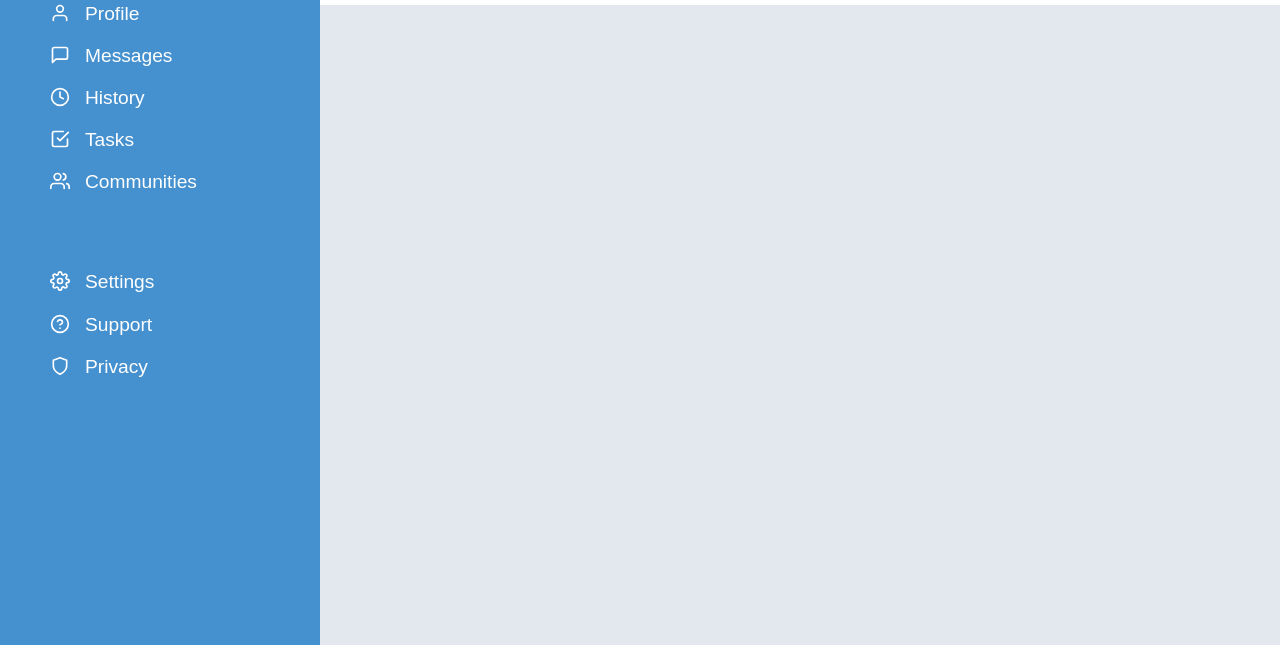
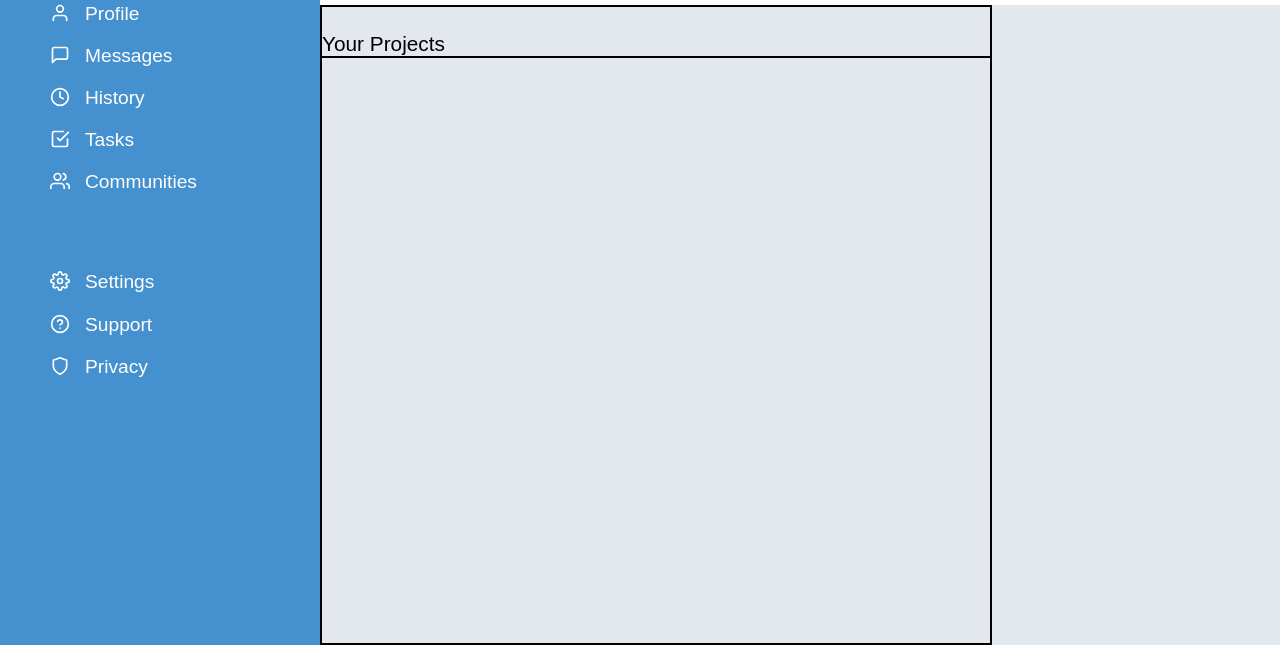
Before and after one commit to kamalypatel/admin-dashboard, a website: page index.html in a window 1280 px wide. Shown: the part 155-800 px from the top of the page. Drawn offline with nearby package versions, Linux system fonts and the light colour scheme.

Commit message:
started working on body structure

```diff
--- a/index.html
+++ b/index.html
@@ -63,7 +63,27 @@
             </div>
         </div>
         <div class="content-body">
-
+            <div class="left-body">
+                <div class="left-body-header">Your Projects</div>
+                <div class="left-body-body">
+                    <div class="cards"></div>
+                    <div class="cards"></div>
+                    <div class="cards"></div>
+                    <div class="cards"></div>
+                    <div class="cards"></div>
+                    <div class="cards"></div>
+                </div>
+            </div>
+            <div class="right-body">
+                <div class="right-body-top">
+                    <div class="right-body-top-header"></div>
+                    <div class="right-body-top-card"></div>
+                </div>
+                <div class="right-body-bottom">
+                    <div class="right-body-bottom-header"></div>
+                    <div class="right-body-bottom-card"></div>
+                </div>
+            </div>
         </div>
     </div>
 </body>
--- a/styles.css
+++ b/styles.css
@@ -184,4 +184,39 @@ button {
     grid-row: 2 / 6;
     grid-column: 2 / 5;
     background-color: #E3E8EF;
+    display: grid;
+    grid-template: 100% / 35% 35% 30%;
 }
+
+.left-body {
+    grid-row: 1 / 2;
+    grid-column: 1 / 3;
+    border: 1px solid black;
+    display: grid;
+    grid-template: 8% 92% / repeat(2, 50%)
+}
+
+.left-body-header {
+    grid-row: 1 / 2;
+    grid-column: 1 / 3;
+    border: 1px solid black;
+    color: black;
+    font-size: 1.3rem;
+    display: flex;
+    flex-direction: row;
+    justify-content: flex-start;
+    align-items: flex-end;
+}
+
+.left-body-body {
+    grid-row: 2 / 3;
+    grid-column: 1 / 3;
+    border: 1px solid black;
+    display: flex;
+    flex-direction: row;
+    flex-wrap: wrap;
+}
+
+.cards {
+
+}
```
